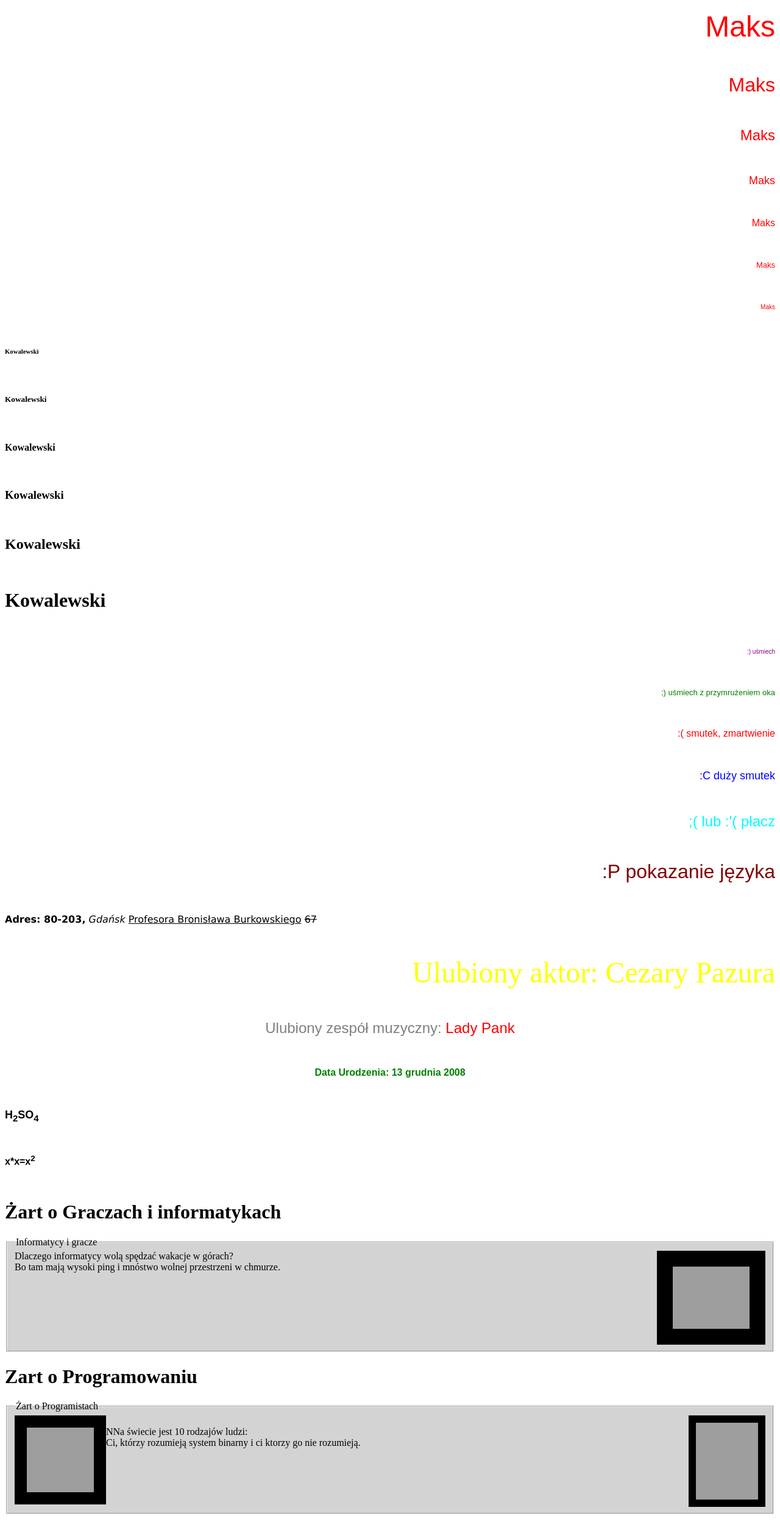
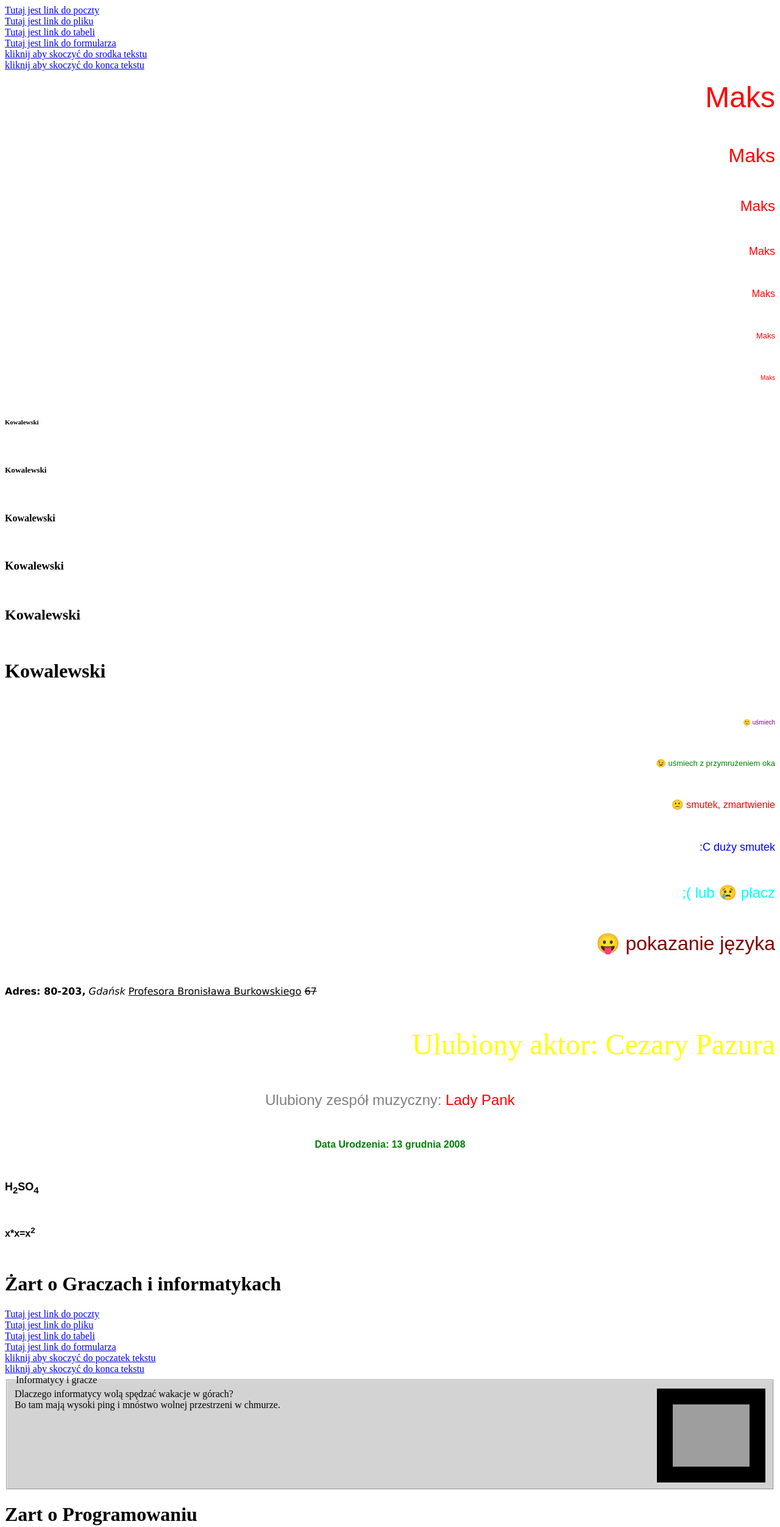
Before and after one commit to uksior64-ai/uksiortogoat, a plain HTML site: page index.html in a window 1280 px wide. Shown: the top 2504 px of the page at 61% size. Drawn offline with Linux system fonts and the light colour scheme; grey boxes are pictures that could not be loaded.

Commit message:
Update index.html

```diff
--- a/index.html
+++ b/index.html
@@ -1,10 +1,19 @@
- <!DOCTYPE html>
+<!DOCTYPE html>
 <html lang="pl-PL">
 <head>
     <meta charset="utf-8">
-    <title>Strona Internetowa</title>
+    <title>Strona Maksyma</title>
 </head>
+
 <body>
+	<a name="skok_poczatek_kowalewski"></a>
+            <A HREF="poczta_Kowalewski.html"> Tutaj jest link do poczty </A><br>
+            <A HREF="plik_Kowalewski.html"> Tutaj jest link do pliku </A><br>
+            <A HREF="tabela_Kowalewski.html"> Tutaj jest link do tabeli </A><br>
+            <A HREF="formularz_Kowalewski.html"> Tutaj jest link do formularza </A><br>
+            <a href="#skok_srodek_kowalewski">kliknij aby skoczyć do srodka tekstu</a><br>
+            <a href="#skok_koniec_kowalewski">kliknij aby skoczyć do konca tekstu</a>
+
     <p align="right"> <font color="red" size="7" face="Arial"> Maks </font> </p> <br>
     <p align="right"> <font color="red" size="6" face="Arial"> Maks </font> </p> <br>
     <p align="right"> <font color="red" size="5" face="Arial"> Maks </font> </p> <br>
@@ -18,12 +27,12 @@
     	<h3> Kowalewski </h3><br>
     	<h2> Kowalewski </h2><br>
     	<h1> Kowalewski </h1><br>
-    <p align="right"> <font color="purple" size="1" face="Arial"> :) uśmiech </font> </p> <br>
-    <p align="right"> <font color="green" size="2" face="Arial"> ;) uśmiech z przymrużeniem oka </font> </p> <br>
-    <p align="right"> <font color="red" size="3" face="Arial"> :( smutek, zmartwienie </font> </p> <br>
+    <p align="right"> <font color="purple" size="1" face="Arial"> 🙂 uśmiech </font> </p> <br>
+    <p align="right"> <font color="green" size="2" face="Arial"> 😉 uśmiech z przymrużeniem oka </font> </p> <br>
+    <p align="right"> <font color="red" size="3" face="Arial"> 🙁 smutek, zmartwienie </font> </p> <br>
     <p align="right"> <font color="blue" size="4" face="Arial"> :C duży smutek </font> </p> <br>
-    <p align="right"> <font color="aqua" size="5" face="Arial"> ;( lub :'( płacz </font> </p> <br>
-    <p align="right"> <font color="maroon" size="6" face="Arial"> :P pokazanie języka </font> </p> <br>
+    <p align="right"> <font color="aqua" size="5" face="Arial"> ;( lub 😢 płacz </font> </p> <br>
+    <p align="right"> <font color="maroon" size="6" face="Arial"> 😛 pokazanie języka </font> </p> <br>
     <p align="left"> <font face="Verdana"> <b>Adres: 80-203,</b> <i> Gdańsk </i> <u> Profesora Bronisława Burkowskiego</u> <strike>67 </strike></font> </p> <br>
     <p align="right"> <font color="yellow" size="7" face="Times New Roman"> Ulubiony aktor: Cezary Pazura </font> </p> <br>
     <p align="center"> <font color="gray" size="5" face="Arial"> Ulubiony zespół muzyczny: <font color="red"> Lady Pank </font></font> </p> <br>
@@ -31,6 +40,15 @@
     <p align="left"> <font color="black" size="4" face="Arial"> <b> H<sub>2</sub>SO<sub>4</sub> </b> </font> </p> <br>
     <p align="left"> <font color="black" size="3" face="Arial"> <b> x*x=x<sup>2</sup> </b> </font> </p> <br>
     	<h1>Żart o Graczach i informatykach</h1>
+
+ <A HREF="poczta_Kowalewski.html"> Tutaj jest link do poczty </A><br>
+            <A HREF="plik_Kowalewski.html"> Tutaj jest link do pliku </A><br>
+            <A HREF="tabela_Kowalewski.html"> Tutaj jest link do tabeli </A><br>
+            <A HREF="formularz_Kowalewski.html"> Tutaj jest link do formularza </A><br>
+            <a href="#skok_poczatek_kowalewski">kliknij aby skoczyć do poczatek tekstu</a><br>
+            <a href="#skok_koniec_kowalewski">kliknij aby skoczyć do konca tekstu</a>
+
+<a name="skok_srodek_kowalewski"></a>
     <fieldset style="background-color: lightgray;">
         <legend>Informatycy i gracze</legend>
 	<IMG SRC="https://nocuje.net/wp-content/uploads/2025/04/Gory-w-Polsce-%E2%80%93-legendy-ktore-warto-znac-przed-podroza.jpg" align="right" border=26 width=126 height=102 alt="g1 Bukała">
@@ -41,8 +59,8 @@
     <fieldset style="background-color: lightgray;">
         <legend>Żart o Programistach</legend>
 	<IMG SRC="https://tse1.mm.bing.net/th/id/OIP.vBQDs_V7GaAHD5ZIvfJaGgHaFO?r=0&rs=1&pid=ImgDetMain&o=7&rm=3" align="left" border=20 width=110 height=106 alt="g2 Bukała"> <IMG SRC="https://mundobytes.com/wp-content/uploads/2025/01/programacion-sdk.jpg" align="right" border=12 width=102 height=126 alt="g3 Bukała"> <br>
-        NNa świecie jest 10 rodzajów ludzi:  <br>
-        Ci, którzy rozumieją system binarny i ci ktorzy go nie rozumieją. <br>
+        Na świecie jest 10 rodzajów ludzi:  <br>
+        Ci, którzy rozumieją system binarny i ci którzy go nie rozumieją. <br>
     </fieldset>
    	 <h1> Żart o Minecrafcie</h1>
     <fieldset style="background-color: lightgray;">
@@ -90,7 +108,6 @@
 		<LI> Sensor laserowy
 		<LI> Sensor hybrydowy
 	</OL>
-</OL>
 </font>
 <br>
 <h1> Systemy operacyjne </h1>
@@ -98,7 +115,7 @@
 <br>
 <font color="blue">
 <OL>
-	<LI> Pupularne systemy operacyjne
+	<LI> Popularne systemy operacyjne
 		<OL type=A>
 			<LI> Systemy z rodziny windows
 				<UL type=square>
@@ -116,7 +133,15 @@
 				<UL type=circle>
 					<LI> macOS Sequoia
 					<LI> macOS Sonoma
-					<LI> macOS Ventura
+					<LI> macOS Ventura<br>
+<A HREF="poczta_Kowalewski.html"> Tutaj jest link do poczty </A><br>
+            <A HREF="plik_Kowalewski.html"> Tutaj jest link do pliku </A><br>
+            <A HREF="tabela_Kowalewski.html"> Tutaj jest link do tabeli </A><br>
+            <A HREF="formularz_Kowalewski.html"> Tutaj jest link do formularza </A><br>
+            <a href="#skok_poczatek_kowalewski">kliknij aby skoczyć do poczatek tekstu</a><br>
+            <a href="#skok_srodek_kowalewski">kliknij aby skoczyć do srodek tekstu</a>
+
+<a name="skok_koniec_kowalewski"></a>
 				</UL>
 		</OL>
 </OL>
```
